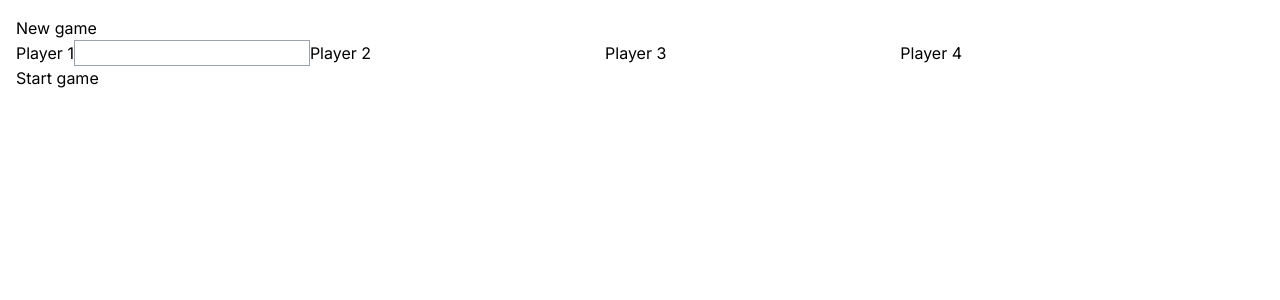
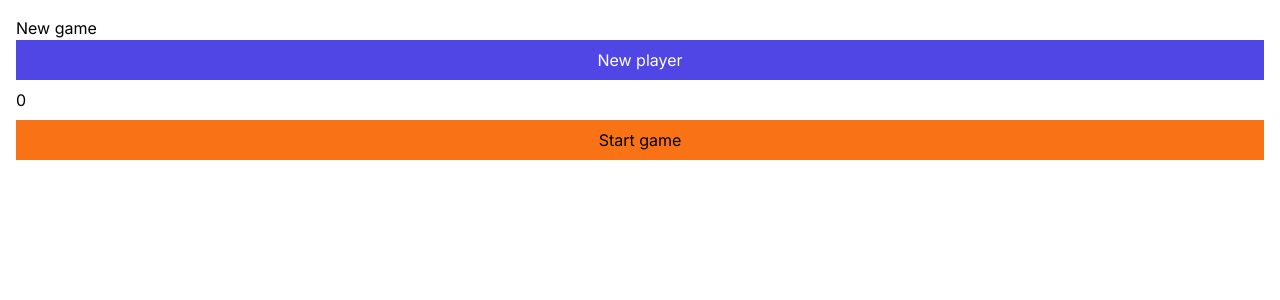
Before and after one commit to guillaumepoucet/devops, a Next.js app: page /games/new in a window 1280 px wide. Shown: the top 300 px of the page. Built offline with nearby package versions, Linux system fonts and the light colour scheme.

Commit message:
Refactor NewGameForm component to handle dynamic players

```diff
--- a/src/app/games/new/_component/NewGameForm.jsx
+++ b/src/app/games/new/_component/NewGameForm.jsx
@@ -1,45 +1,70 @@
-"use client"
+"use client";
+
+import { useEffect, useState } from "react";
+
 
 function NewGameForm() {
 
-  const onSubmit = (event) => {
+  const [players, setPlayers] = useState([]);
+  const [errors, setErrors] = useState({});
+
+  const handleSubmit = (event) => {
     event.preventDefault();
 
-    const formData = new FormData(event.target);
-    const players = [];
+    //   // Exemple de récupération des données du formulaire
+    //   const formData = new FormData(event.target);
 
-    for (let i = 1; i <= 4; i++) {
-      const player = formData.get(`player${i}`);
+    event.target.querySelectorAll("input").forEach((input, index) => {
+      const pseudo = input.value;
 
-      if (player) {
-        players.push(player);
+      if (!pseudo) {
+        const error = { [input.name]: { message: "Le champ est vide" } }
+        setErrors({ ...errors, ...error })
       }
-    }
+      if (pseudo) {
+        setErrors({ ...errors, [input.name]: null })
+        const player = players[index];
+
+        player.pseudo = pseudo;
+        setPlayers([...players.filter(p => player !== p), player])
+
+      }
+    })
+  }
+
+  const addPlayer = () => {
+    const lastAddedPlayer = players[players.length - 1];
+    const player = { id: (lastAddedPlayer?.id ?? 0) + 1, pseudo: "" };
+    setPlayers([...players, player])
+  }
+
+  console.log(players);
+
+  const deletePlayer = (index) => {
+    const playerToDelete = players[index];
+    const newPlayers = players.filter((player) => player.id !== playerToDelete.id);
+    setPlayers(newPlayers);
   }
 
   return (
-    <form onSubmit={onSubmit}>
-      <label htmlFor="player1">
-        <span>Player 1</span>
-        <input type="text" className="border border-gray-400" name="player1" id="player1" />
-      </label>
+    <form onSubmit={handleSubmit} className="grid space-y-2">
+      {players.map((player, index) => {
+        return (
+          <label key={index} htmlFor={`player${index + 1}`} className="grid">
+            <span>Player {index + 1}</span>
+            <input defaultValue={player.pseudo} type="text" name={`player${index + 1}`} id={`player${index + 1}`} className="px-3 py-2 border border-gray-400" />
 
-      <label htmlFor="player2">
-        <span>Player 2</span>
-        <input type="text" name="player2" id="player2" />
-      </label>
+            {errors[`player${index + 1}`] && <p>{errors[`player${index + 1}`].message}</p>}
 
-      <label htmlFor="player3">
-        <span>Player 3</span>
-        <input type="text" name="player3" id="player3" />
-      </label>
+            <button type="button" className="text-red-500" onClick={() => deletePlayer(index)}>Supprimer</button>
+          </label>
+        )
+      }
+      )}
 
-      <label htmlFor="player4">
-        <span>Player 4</span>
-        <input type="text" name="player4" id="player4" />
-      </label>
-
-      <button type="submit">Start game</button>
+      <button type="button" onClick={addPlayer} className="px-4 py-2 text-white bg-indigo-600">New player</button>
+      <p>{players.length}</p>
+      <button className="px-4 py-2 text-black bg-orange-500" type="submit">Start game</button>
     </form>
   )
 }
```
